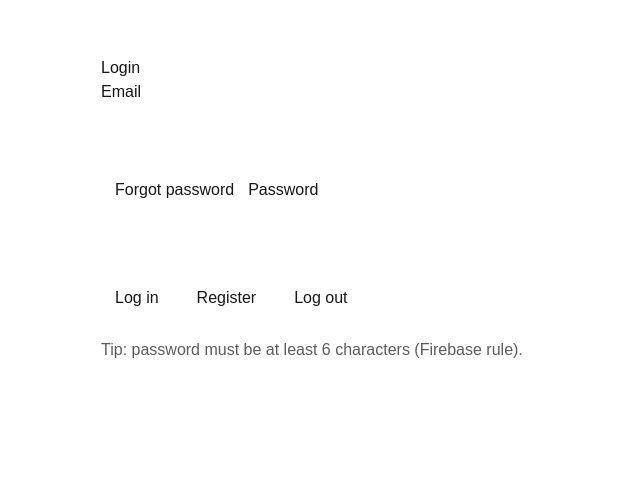
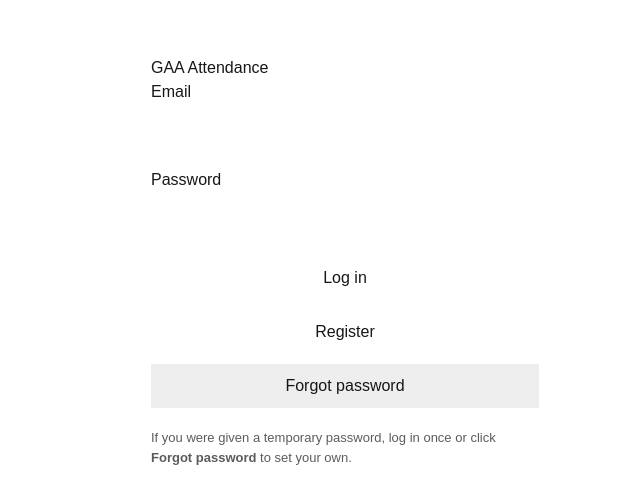
Before and after one commit to colmmoran01-creator/GAA, a Next.js app: page /login in a window 1280 px wide. Shown: the top 504 px of the page, without its empty margins (295-935 px from the left). Built offline with nearby package versions, Linux system fonts and the light colour scheme; no server answers.

Commit message:
Complete login page with forgot password

```diff
--- a/app/login/page.tsx
+++ b/app/login/page.tsx
@@ -1,18 +1,28 @@
 "use client";
 
-import { sendPasswordResetEmail } from "firebase/auth";
 import { useEffect, useState } from "react";
-import { createUserWithEmailAndPassword, onAuthStateChanged, signInWithEmailAndPassword, signOut } from "firebase/auth";
+import {
+  signInWithEmailAndPassword,
+  createUserWithEmailAndPassword,
+  sendPasswordResetEmail,
+  onAuthStateChanged,
+} from "firebase/auth";
 import { auth } from "@/lib/firebase";
 
 export default function LoginPage() {
   const [email, setEmail] = useState("");
-  const [pw, setPw] = useState("");
+  const [password, setPassword] = useState("");
   const [msg, setMsg] = useState("");
+  const [loading, setLoading] = useState(true);
 
+  // ✅ If already logged in, go straight to teams
   useEffect(() => {
-    const unsub = onAuthStateChanged(auth, (u) => {
-      if (u) window.location.href = "/teams";
+    const unsub = onAuthStateChanged(auth, (user) => {
+      if (user) {
+        window.location.href = "/teams";
+      } else {
+        setLoading(false);
+      }
     });
     return () => unsub();
   }, []);
@@ -20,76 +30,87 @@ export default function LoginPage() {
   async function login() {
     setMsg("");
     try {
-      await signInWithEmailAndPassword(auth, email, pw);
-      // redirect happens via onAuthStateChanged
+      await signInWithEmailAndPassword(auth, email, password);
+      // redirect handled by onAuthStateChanged
     } catch (e: any) {
       setMsg(e?.message ?? String(e));
     }
   }
 
-async function forgotPassword() {
-  setMsg("");
-  try {
-    if (!email) {
-      setMsg("Enter your email first, then press Forgot password.");
-      return;
-    }
-    await sendPasswordResetEmail(auth, email);
-    setMsg("Password reset email sent. Check your inbox (and spam/junk).");
-  } catch (e: any) {
-    console.error(e);
-    setMsg(e?.message ?? String(e));
-  }
-}
-
   async function register() {
     setMsg("");
     try {
-      await createUserWithEmailAndPassword(auth, email, pw);
-      // redirect happens via onAuthStateChanged
+      await createUserWithEmailAndPassword(auth, email, password);
+      // redirect handled by onAuthStateChanged
     } catch (e: any) {
       setMsg(e?.message ?? String(e));
     }
   }
 
-  async function logout() {
-    await signOut(auth);
-    setMsg("Logged out.");
+  async function forgotPassword() {
+    setMsg("");
+    if (!email) {
+      setMsg("Please enter your email first, then click Forgot password.");
+      return;
+    }
+
+    try {
+      await sendPasswordResetEmail(auth, email);
+      setMsg(
+        "Password reset email sent. Check your inbox (and spam/junk folder)."
+      );
+    } catch (e: any) {
+      setMsg(e?.message ?? String(e));
+    }
+  }
+
+  if (loading) {
+    return <main style={{ padding: 24 }}>Loading…</main>;
   }
 
   return (
-    <main style={{ maxWidth: 520, margin: "40px auto", padding: 16 }}>
-      <h1>Login</h1>
+    <main style={{ maxWidth: 420, margin: "40px auto", padding: 16 }}>
+      <h1>GAA Attendance</h1>
 
       <label>Email</label>
       <input
+        type="email"
         value={email}
         onChange={(e) => setEmail(e.target.value)}
         style={{ width: "100%", padding: 10, margin: "6px 0 14px" }}
       />
 
-<button onClick={forgotPassword} style={{ padding: "10px 14px" }}>
-  Forgot password
-</button>
-
       <label>Password</label>
       <input
         type="password"
-        value={pw}
-        onChange={(e) => setPw(e.target.value)}
+        value={password}
+        onChange={(e) => setPassword(e.target.value)}
         style={{ width: "100%", padding: 10, margin: "6px 0 14px" }}
       />
 
-      <div style={{ display: "flex", gap: 10 }}>
-        <button onClick={login} style={{ padding: "10px 14px" }}>Log in</button>
-        <button onClick={register} style={{ padding: "10px 14px" }}>Register</button>
-        <button onClick={logout} style={{ padding: "10px 14px" }}>Log out</button>
+      <div style={{ display: "flex", flexDirection: "column", gap: 10 }}>
+        <button onClick={login} style={{ padding: "10px" }}>
+          Log in
+        </button>
+
+        <button onClick={register} style={{ padding: "10px" }}>
+          Register
+        </button>
+
+        {/* ✅ THIS IS THE FORGOT PASSWORD BUTTON */}
+        <button
+          onClick={forgotPassword}
+          style={{ padding: "10px", background: "#eee" }}
+        >
+          Forgot password
+        </button>
       </div>
 
       {msg && <p style={{ marginTop: 14 }}>{msg}</p>}
 
-      <p style={{ marginTop: 18, opacity: 0.7 }}>
-        Tip: password must be at least 6 characters (Firebase rule).
+      <p style={{ marginTop: 20, fontSize: 13, opacity: 0.7 }}>
+        If you were given a temporary password, log in once or click
+        <strong> Forgot password</strong> to set your own.
       </p>
     </main>
   );
```
